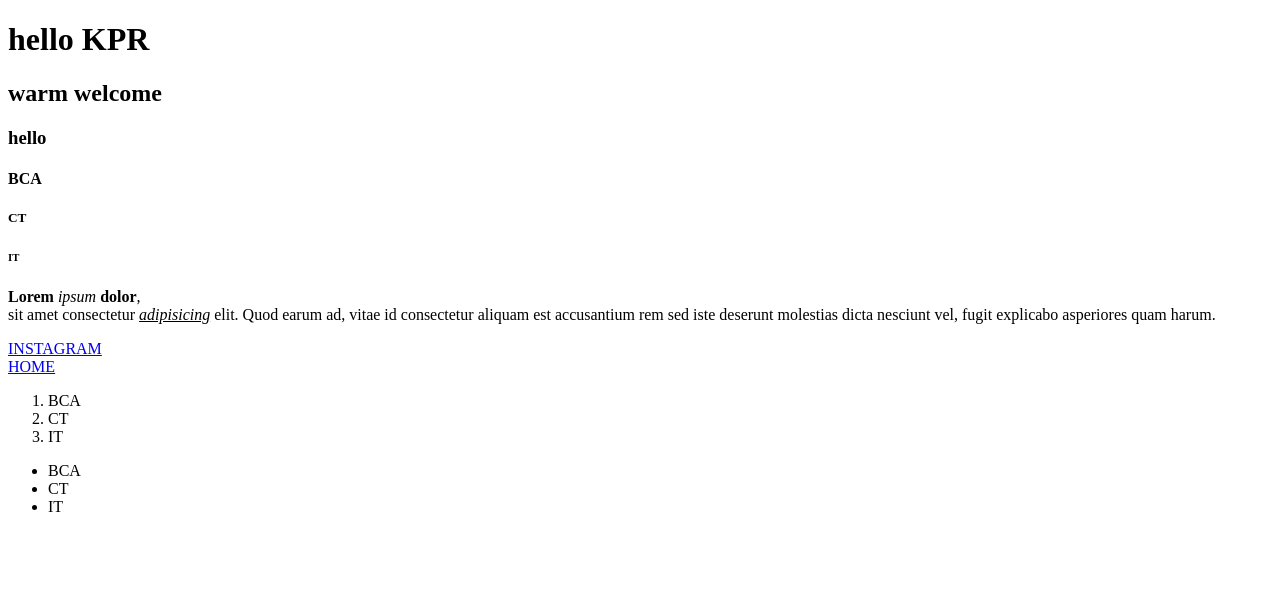
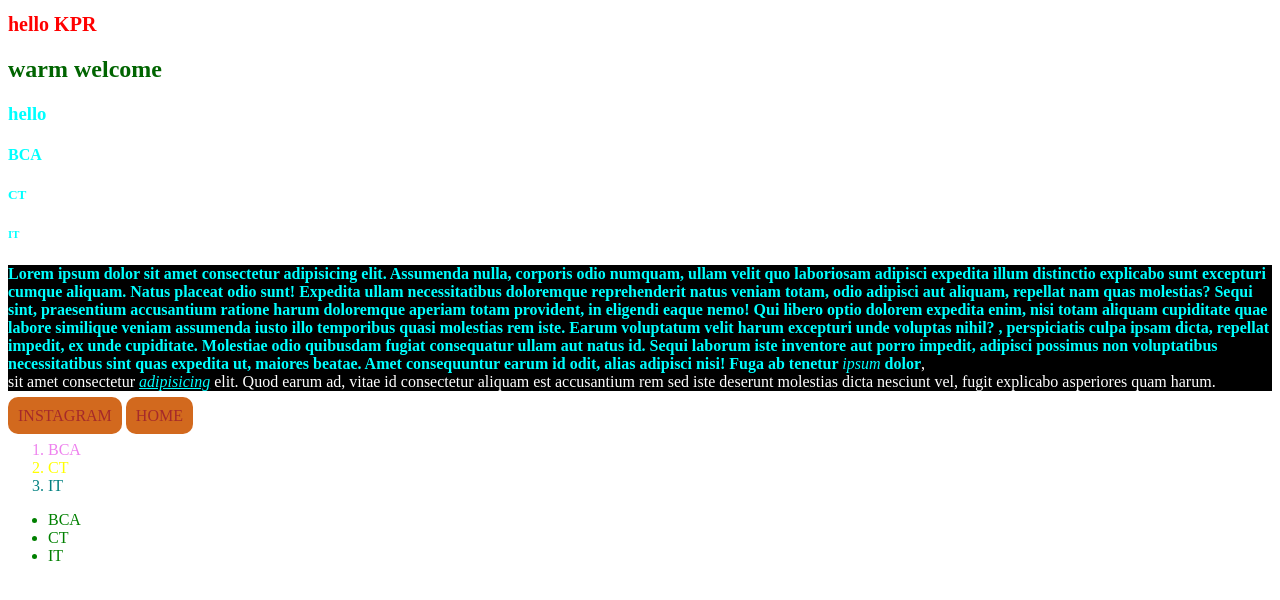
Before and after one commit to dharaniravikumar/KPR2025, a plain HTML site: page index.html in a window 1280 px wide. Drawn offline with Linux system fonts and the light colour scheme.

```diff
--- /dev/null
+++ b/css/style.css
@@ -0,0 +1,34 @@
+.header{
+    background-color:black;
+    color:white;
+}
+.header:hover{
+    background-color:grey;
+    color:white;
+}
+#one{
+    color:violet;
+}
+#two{
+    color:yellow
+}
+#three{
+    color:teal
+}
+#four,#five,#six{
+    color:green;
+}
+*{
+    color:aqua;
+}
+.Link{
+    text-decoration:none;
+    color:brown;
+    background-color: chocolate;
+    padding: 10px;
+    border-radius: 10px;
+}
+.Link:hover{
+    color: rgb(244, 238, 238);
+    background-color:rgb(244, 238, 238);
+}
--- a/index.html
+++ b/index.html
@@ -1,25 +1,39 @@
 <!DOCTYPE html>
 <html lang="en">
 <head>
-    <title>Document</title>
+    <title>KPRCAS2025</title>
+    <link rel="stylesheet" href="css/style.css">
+    <style>
+        h2{
+            color:darkgreen;
+        }
+
+    </style>
 </head>
 <body>
-    <h1>hello KPR</h1>
+    <h1 style="color :red; font-size: 20px;">hello KPR</h1>
     <h2>warm welcome</h2>
     <h3>hello</h3>
     <h4>BCA</h4>
     <h5>CT</h5>
     <h6>IT</h6>
-    <p><b>Lorem </b> <i>ipsum</i> <strong>dolor</strong>, <br>sit amet consectetur <em><u>adipisicing</u></em> elit. Quod earum ad, vitae id consectetur aliquam est accusantium rem sed iste deserunt molestias dicta nesciunt vel, fugit explicabo asperiores quam harum.</p>
-    <a href="https://www.instagram.com/" target="_blank">INSTAGRAM</a>
-    <a href="home.html"> <br>HOME</a>
-    <ol><li>BCA</li>
-    <li>CT</li>
-    <li>IT</li>
+    <p class="header"><b>Lorem ipsum dolor sit amet consectetur adipisicing elit. Assumenda nulla, corporis odio numquam, ullam velit quo laboriosam adipisci expedita illum distinctio explicabo sunt excepturi cumque aliquam. Natus placeat odio sunt!
+    Expedita ullam necessitatibus doloremque reprehenderit natus veniam totam, odio adipisci aut aliquam, repellat nam quas molestias? Sequi sint, praesentium accusantium ratione harum doloremque aperiam totam provident, in eligendi eaque nemo!
+    Qui libero optio dolorem expedita enim, nisi totam aliquam cupiditate quae labore similique veniam assumenda iusto illo temporibus quasi molestias rem iste. Earum voluptatum velit harum excepturi unde voluptas nihil?
+     , perspiciatis culpa ipsam dicta, repellat impedit, ex unde cupiditate. Molestiae odio quibusdam fugiat consequatur ullam aut natus id.
+    Sequi laborum iste inventore aut porro impedit, adipisci possimus non voluptatibus necessitatibus sint quas expedita ut, maiores beatae. Amet consequuntur earum id odit, alias adipisci nisi! Fuga ab tenetur </b> <i>ipsum</i> <strong>dolor</strong>, <br>sit amet consectetur <em><u>adipisicing</u></em> elit. Quod earum ad, vitae id consectetur aliquam est accusantium rem sed iste deserunt molestias dicta nesciunt vel, fugit explicabo asperiores quam harum.</p>
+
+    <a  class="Link Link-one" href="https://www.instagram.com/" target="_blank">INSTAGRAM</a>
+    <a  class="Link" href="home.html"> HOME</a>
+    <ol>
+    <li id="one">BCA</li>
+    <li id="two">CT</li>
+    <li id="three">IT</li>
     </ol>
-    <ul><li>BCA</li>
-    <li>CT</li>
-    <li>IT</li>
+    <ul>
+    <li id="four">BCA</li>
+    <li id="five">CT</li>
+    <li id="six">IT</li>
     </ul>
 </body>
 </html>
```
Also changed, not shown: position.html (added, +58 -0 lines), style.html (added, +39 -0 lines).
